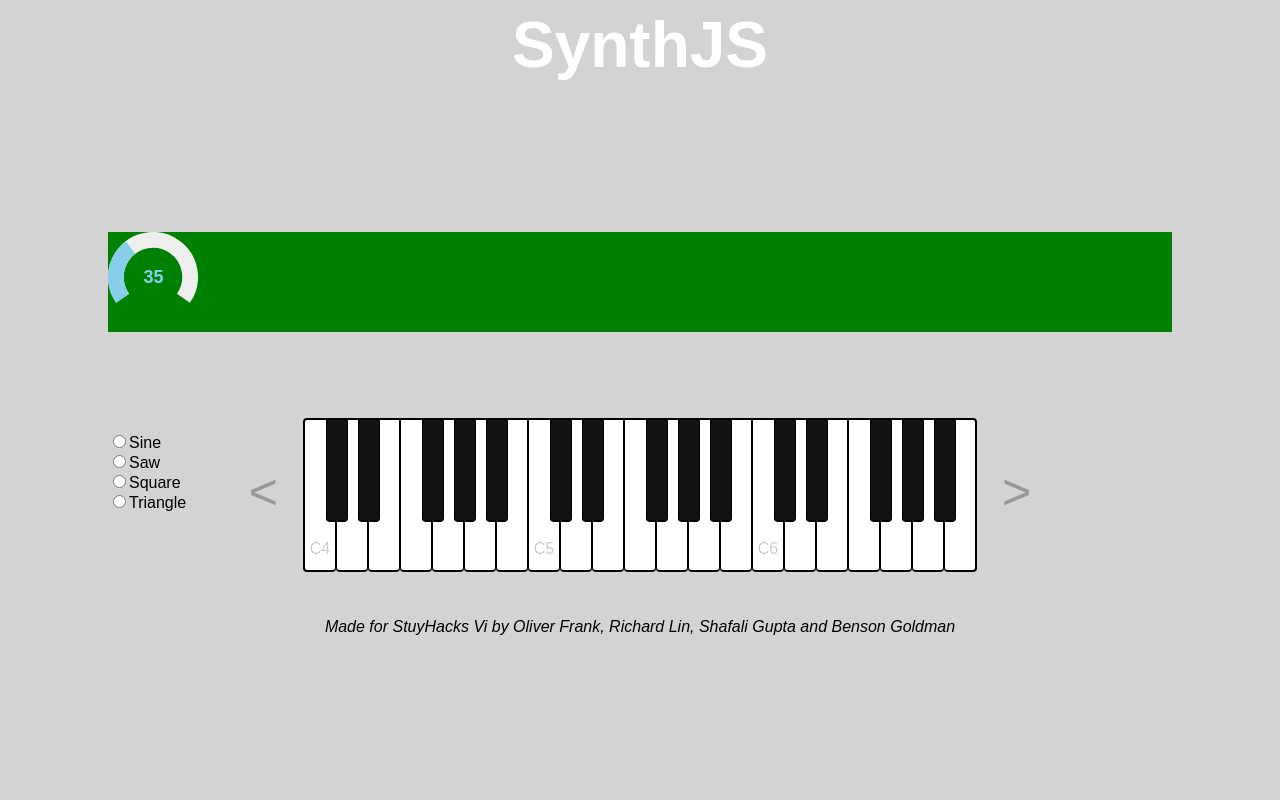
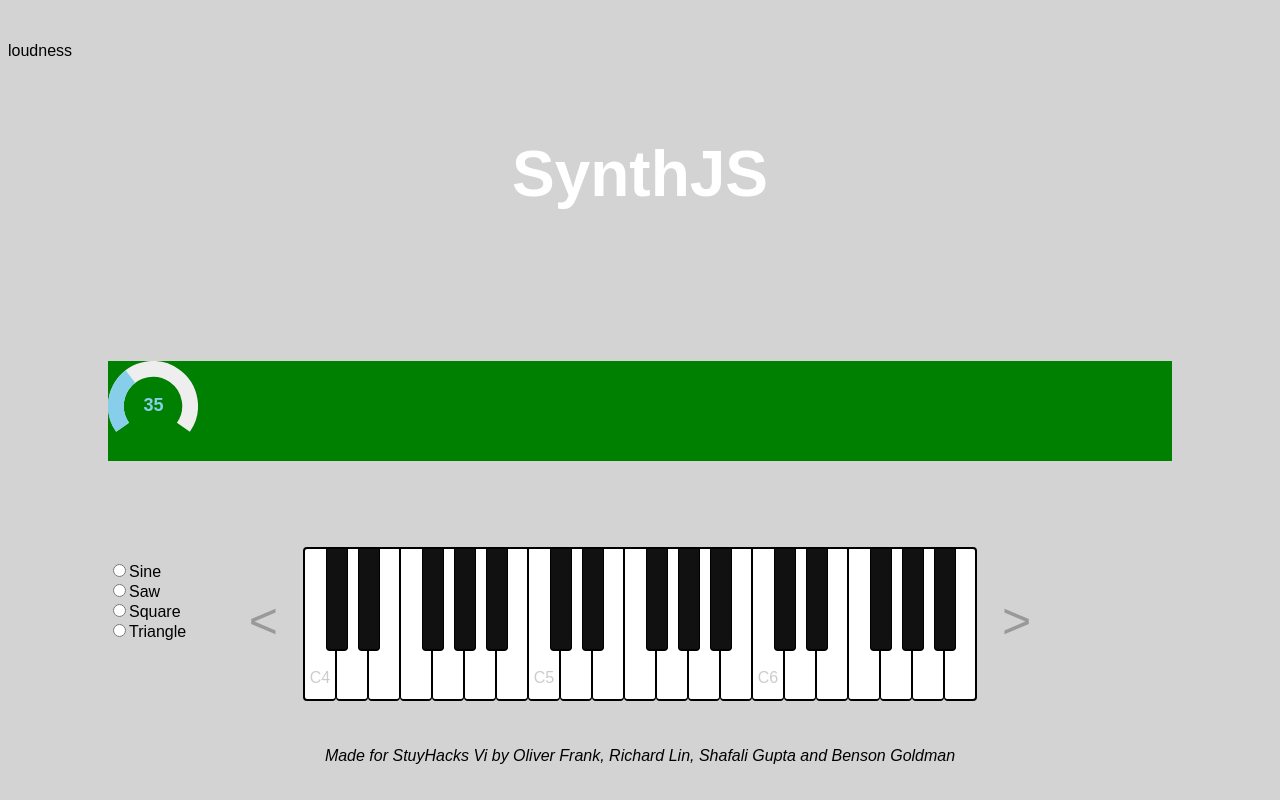
Before and after one commit to ofrank123/synthjs, a website: page public/index.html in a window 1280 px wide. Drawn offline with nearby package versions, Linux system fonts and the light colour scheme.

Commit message:
Update index.html

```diff
--- a/public/index.html
+++ b/public/index.html
@@ -1,6 +1,9 @@
 <html>
   <head>
     <title>SynthJS</title>
+	  <br>
+	  <p> loudness </p>
+	  <br>
     <link href="css/style1.css" type="text/css" rel="stylesheet">
     <link rel="stylesheet" href="css/piano_style.css">
     <script src="https://ajax.googleapis.com/ajax/libs/jquery/2.2.4/jquery.min.js"></script>
```
